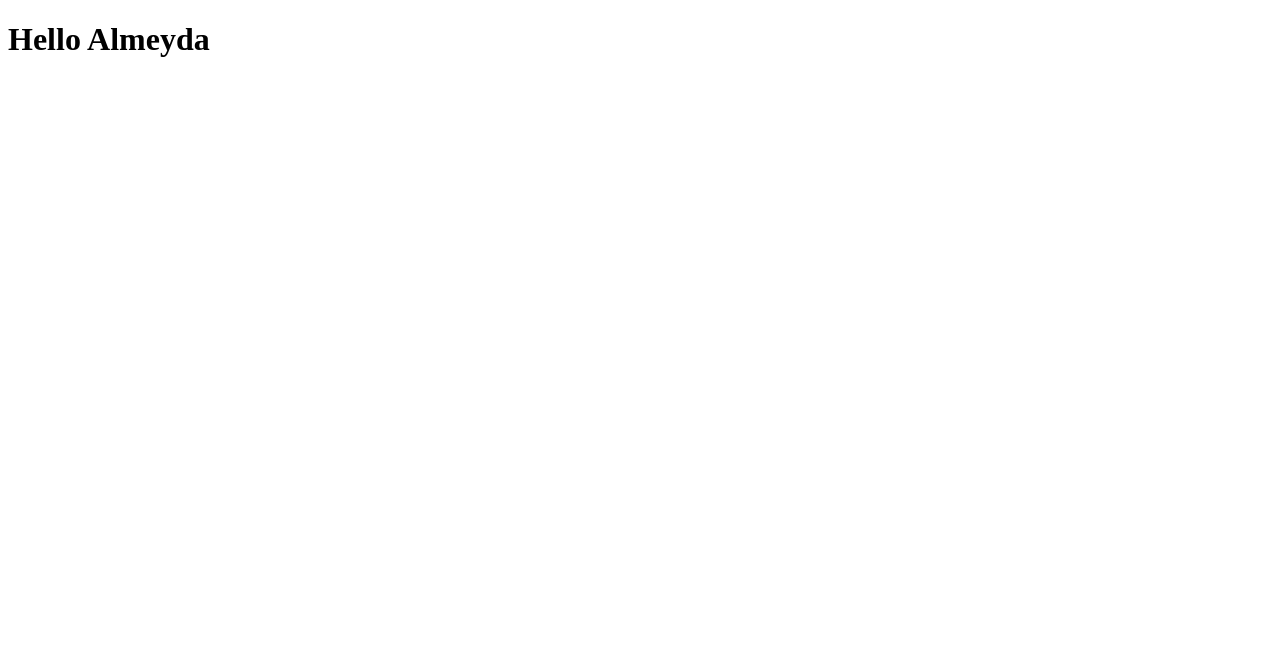
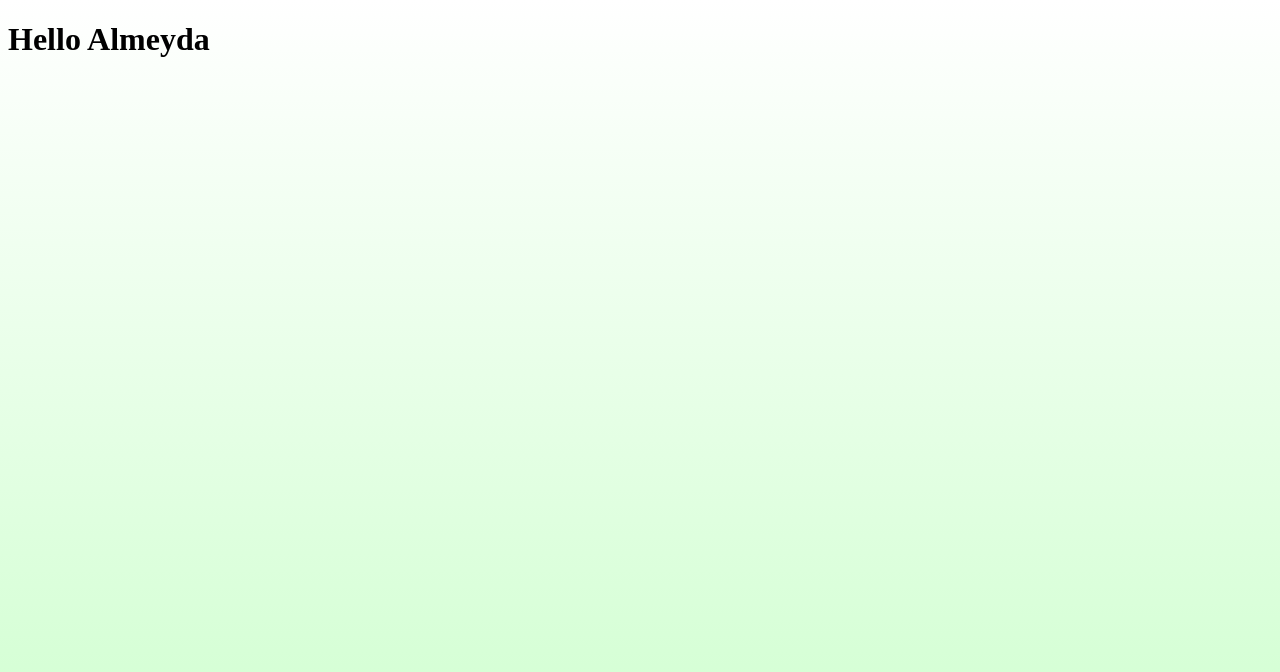
Before and after one commit to AlmeydaPH/NEW-START-ALMEYDA, a plain HTML site: page index.html in a window 1280 px wide. Drawn offline with Linux system fonts and the light colour scheme.

Commit message:
updatean kedua

```diff
--- a/index.html
+++ b/index.html
@@ -4,6 +4,12 @@
     <meta charset="UTF-8">
     <meta name="viewport" content="width=device-width, initial-scale=1.0">
     <title>CV ONLINE ALMEYDA</title>
+    <style>
+        body{
+            background:linear-gradient(#fff,#cfc);
+            min-height: 100vh;
+        }
+    </style>
 </head>
 <body>
     <h1>Hello Almeyda</h1>
```
